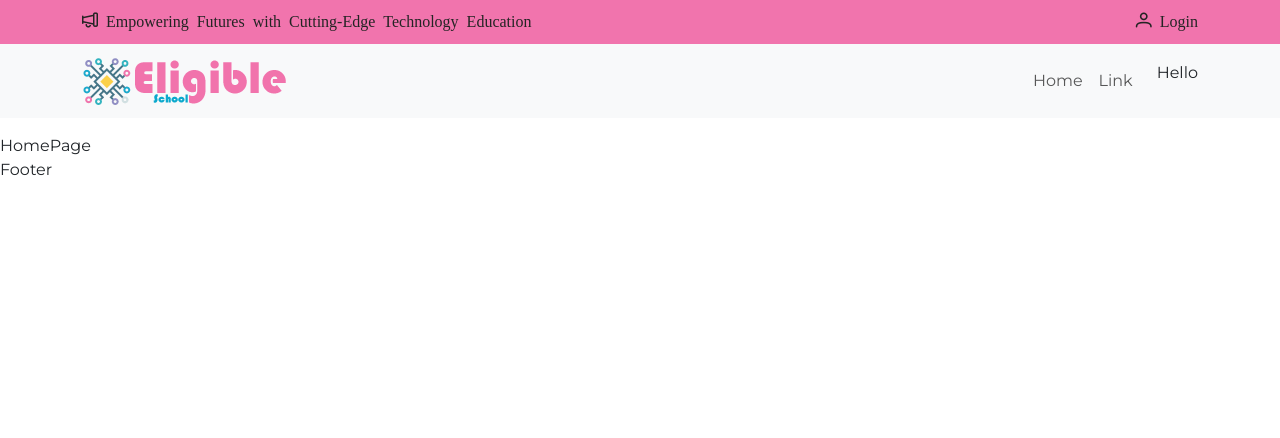
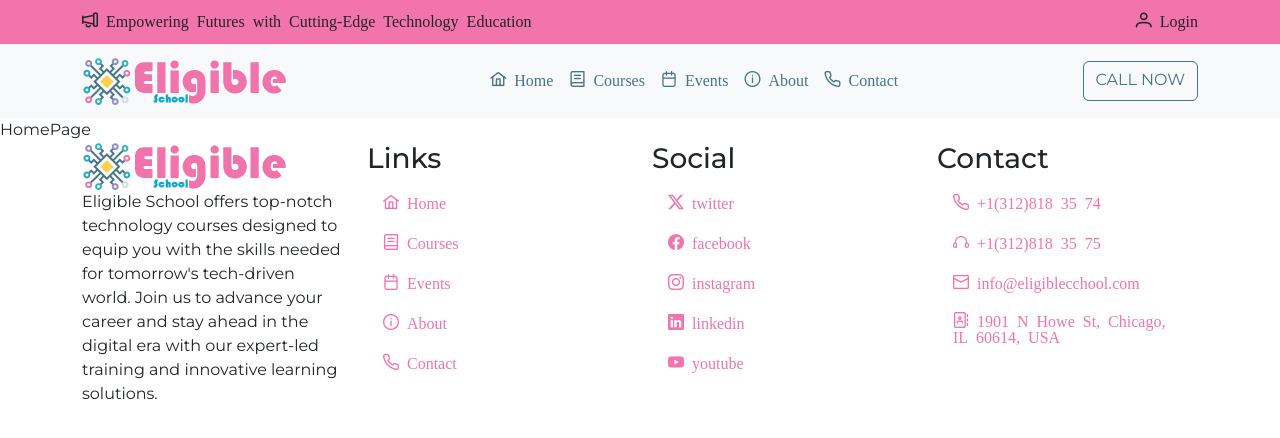
Before and after one commit to ffozdemir/eligibleschoolproject, a Next.js app: page / in a window 1280 px wide. Shown: the top 438 px of the page. Built offline with nearby package versions, Linux system fonts and the light colour scheme.

Commit message:
Add footer and header components: ContactMenu, SocialMenu, ButtonCallNow, and MainMenu with styles

```diff
--- /dev/null
+++ b/src/components/common/footer/ContactMenu.jsx
@@ -0,0 +1,20 @@
+"use client";
+import { appConfig } from "@/helpers/config";
+import React from "react";
+import { Nav } from "react-bootstrap";
+
+const menuItems = Object.entries(appConfig.contact.info);
+
+const ContactMenu = (props) => {
+  return (
+    <Nav {...props}>
+      {menuItems.map((item) => (
+        <Nav.Link key={item[0]} href={item[1].url}>
+          <i className={item[1].icon}> {item[1].value}</i>
+        </Nav.Link>
+      ))}
+    </Nav>
+  );
+};
+
+export default ContactMenu;
--- a/src/components/common/footer/Footer.jsx
+++ b/src/components/common/footer/Footer.jsx
@@ -1,9 +1,36 @@
-import React from 'react'
+import React from "react";
+import { Col, Container, Row } from "react-bootstrap";
+import Logo from "../header/Logo";
+import { appConfig } from "@/helpers/config";
+import MainMenu from "../header/MainMenu";
+import SocialMenu from "./SocialMenu";
+import ContactMenu from "./ContactMenu";
 
 const Footer = () => {
   return (
-    <div>Footer</div>
-  )
-}
+    <footer>
+      <Container>
+        <Row>
+          <Col>
+            <Logo />
+            <p>{appConfig.project.description}</p>
+          </Col>
+          <Col>
+            <h3>Links</h3>
+            <MainMenu className="flex-column" />
+          </Col>
+          <Col>
+            <h3>Social</h3>
+            <SocialMenu className="flex-column" />
+          </Col>
+          <Col>
+            <h3>Contact</h3>
+            <ContactMenu className="flex-column" />
+          </Col>
+        </Row>
+      </Container>
+    </footer>
+  );
+};
 
-export default Footer
+export default Footer;
--- /dev/null
+++ b/src/components/common/footer/SocialMenu.jsx
@@ -0,0 +1,20 @@
+"use client";
+import { appConfig } from "@/helpers/config";
+import React from "react";
+import { Nav } from "react-bootstrap";
+
+const menuItems = Object.entries(appConfig.contact.socialMedia);
+
+const SocialMenu = (props) => {
+  return (
+    <Nav {...props}>
+      {menuItems.map((item) => (
+        <Nav.Link key={item[0]} href={item[1].url}>
+          <i className={item[1].icon}> {item[0]}</i>
+        </Nav.Link>
+      ))}
+    </Nav>
+  );
+};
+
+export default SocialMenu;
--- /dev/null
+++ b/src/components/common/header/ButtonCallNow.jsx
@@ -0,0 +1,15 @@
+import { appConfig } from "@/helpers/config";
+import React from "react";
+
+const ButtonCallNow = () => {
+  return (
+    <a
+      className="btn btn-outline-secondary mt-4 mt-lg-0"
+      href={`tel:${appConfig.contact.info.phone1.value}`}
+    >
+      CALL NOW
+    </a>
+  );
+};
+
+export default ButtonCallNow;
--- /dev/null
+++ b/src/components/common/header/MainMenu.jsx
@@ -0,0 +1,18 @@
+"use client";
+import React from "react";
+import { Nav } from "react-bootstrap";
+import menuItems from "@/helpers/data/main-menu.json";
+
+const MainMenu = ( props ) => {
+  return (
+    <Nav {...props}>
+      {menuItems.map((item) => (
+        <Nav.Link key={item.link} href={item.link}>
+          <i className={item.icon}> {item.title}</i>
+        </Nav.Link>
+      ))}
+    </Nav>
+  );
+};
+
+export default MainMenu;
--- a/src/components/common/header/MainMenuBar.jsx
+++ b/src/components/common/header/MainMenuBar.jsx
@@ -2,12 +2,14 @@
 import React from "react";
 import { Nav, Container, Navbar, Offcanvas } from "react-bootstrap";
 import Logo from "./Logo";
+import MainMenu from "./MainMenu";
+import ButtonCallNow from "./ButtonCallNow";
 
 const MainMenuBar = () => {
   return (
-    <Navbar expand="lg" className="bg-body-tertiary mb-3" sticky="top">
+    <Navbar expand="lg" className="bg-body-tertiary" sticky="top">
       <Container>
-       <Logo/>
+        <Logo />
         <Navbar.Toggle aria-controls="main-menubar" />
         <Navbar.Offcanvas
           id="main-menubar"
@@ -18,11 +20,8 @@ const MainMenuBar = () => {
             <Offcanvas.Title id="main-menubar-title">Offcanvas</Offcanvas.Title>
           </Offcanvas.Header>
           <Offcanvas.Body>
-            <Nav className="justify-content-end flex-grow-1 pe-3">
-              <Nav.Link href="#action1">Home</Nav.Link>
-              <Nav.Link href="#action2">Link</Nav.Link>
-            </Nav>
-            Hello
+            <MainMenu className="justify-content-center flex-grow-1" />
+            <ButtonCallNow />
           </Offcanvas.Body>
         </Navbar.Offcanvas>
       </Container>
--- a/src/styles/_variables.scss
+++ b/src/styles/_variables.scss
@@ -11,3 +11,6 @@ $vendors: ("", "-webkit-", "-moz-", "-ms-", "-o-");
 $font-family-sans-serif: var(--font-montserrat);
 $primary: $color2;
 $secondary: $color3;
+$navbar-light-color: $color3;
+$navbar-light-hover-color: $color2;
+$navbar-light-active-color: $color2;
```
